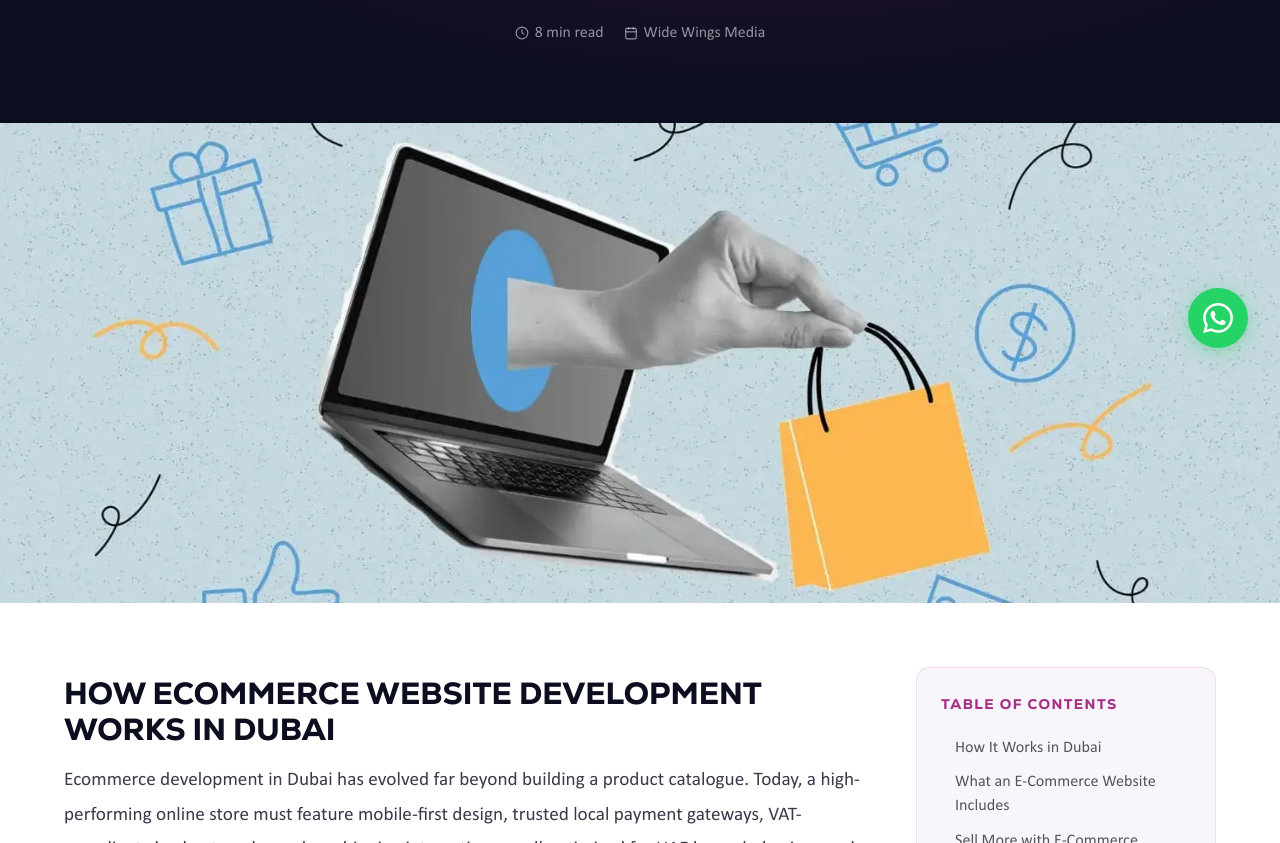
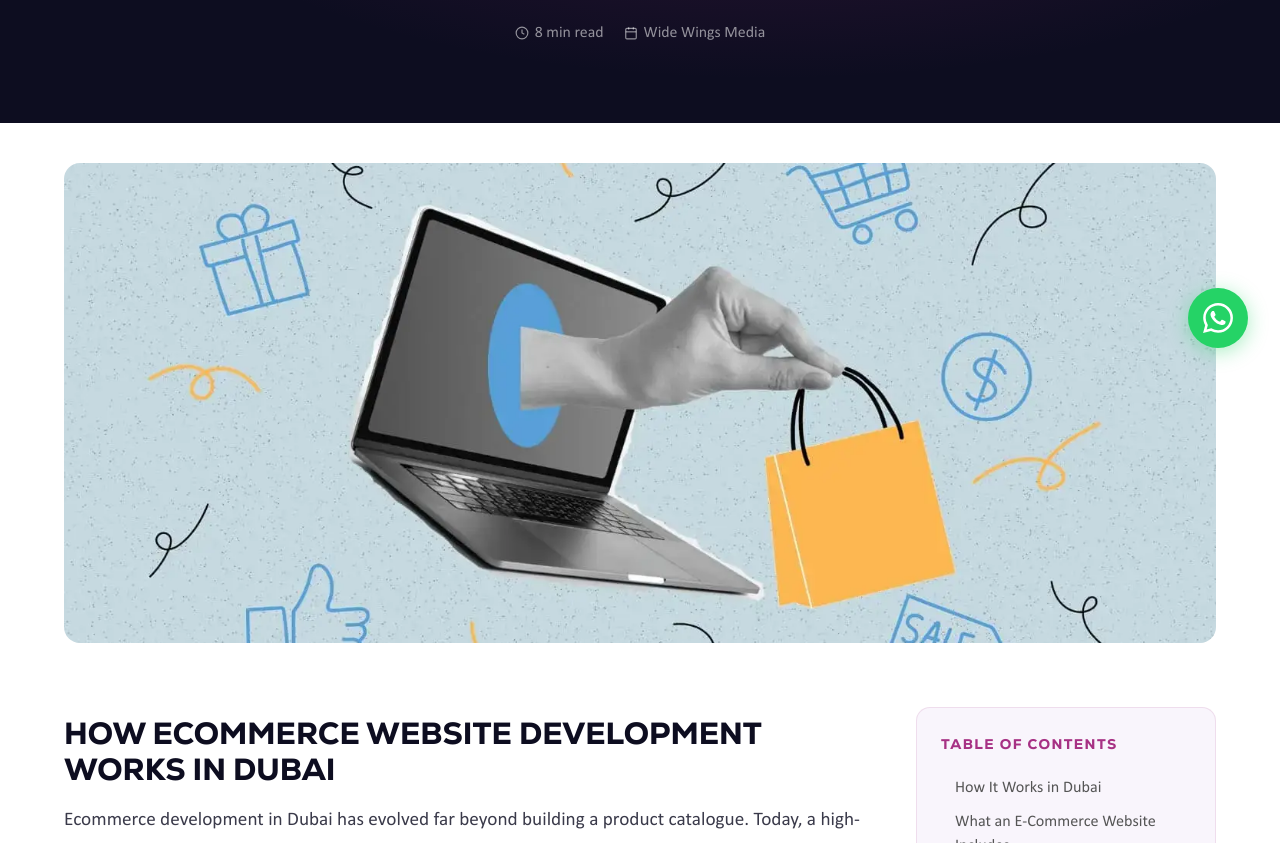
Before and after one commit to widewingspat-beep/wwm, a Next.js app: page /blogs/ecommerce-website-development-dubai in a window 1280 px wide. Shown: the part 420-1263 px from the top of the page. Built offline with nearby package versions, Linux system fonts and the light colour scheme.

Commit message:
Add rounded corners and padding to blog featured image

```diff
--- a/app/blogs/blog-post.css
+++ b/app/blogs/blog-post.css
@@ -89,13 +89,16 @@
 /* ── Featured image ── */
 .bp-featured-img-wrap {
   background: #fff;
-  padding: 0;
+  padding: 40px 24px 0;
+  max-width: 1200px;
+  margin: 0 auto;
 }
 .bp-featured-img-wrap img {
   width: 100%;
   max-height: 480px;
   object-fit: cover;
   display: block;
+  border-radius: 16px;
 }
 
 /* ── Article body wrapper ── */
```
